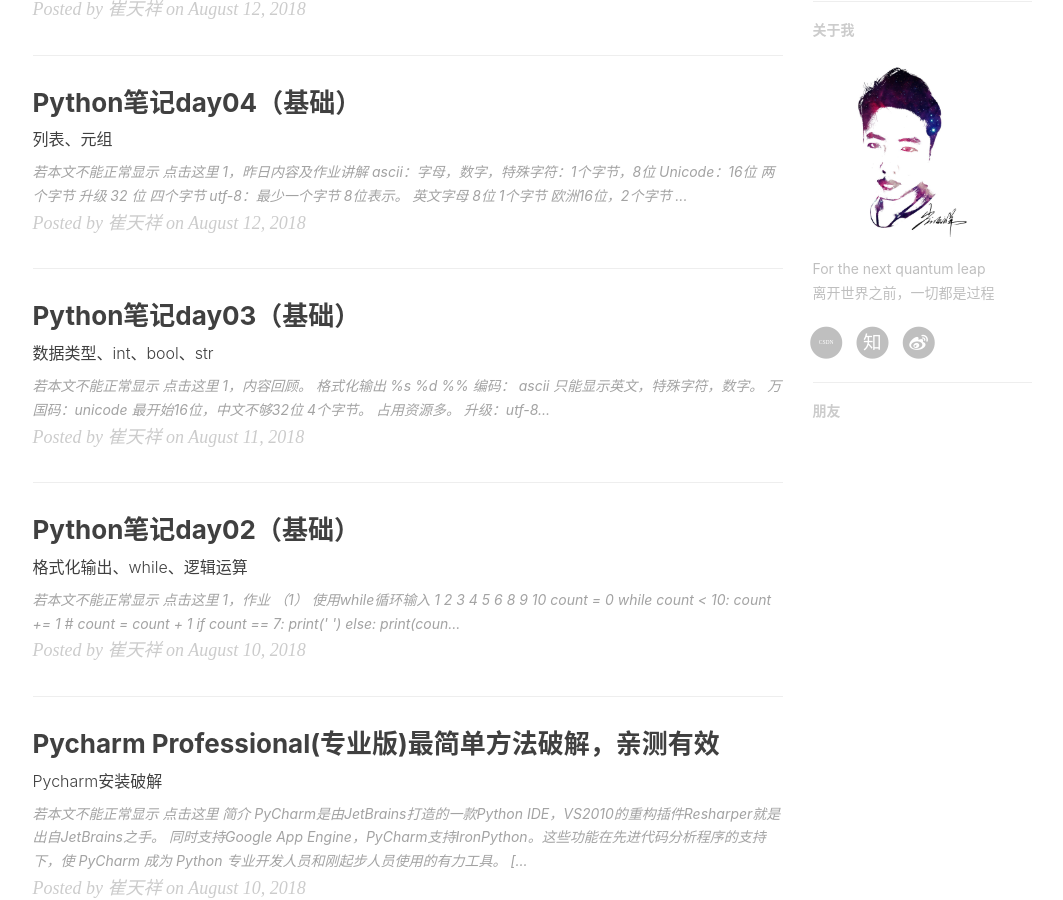
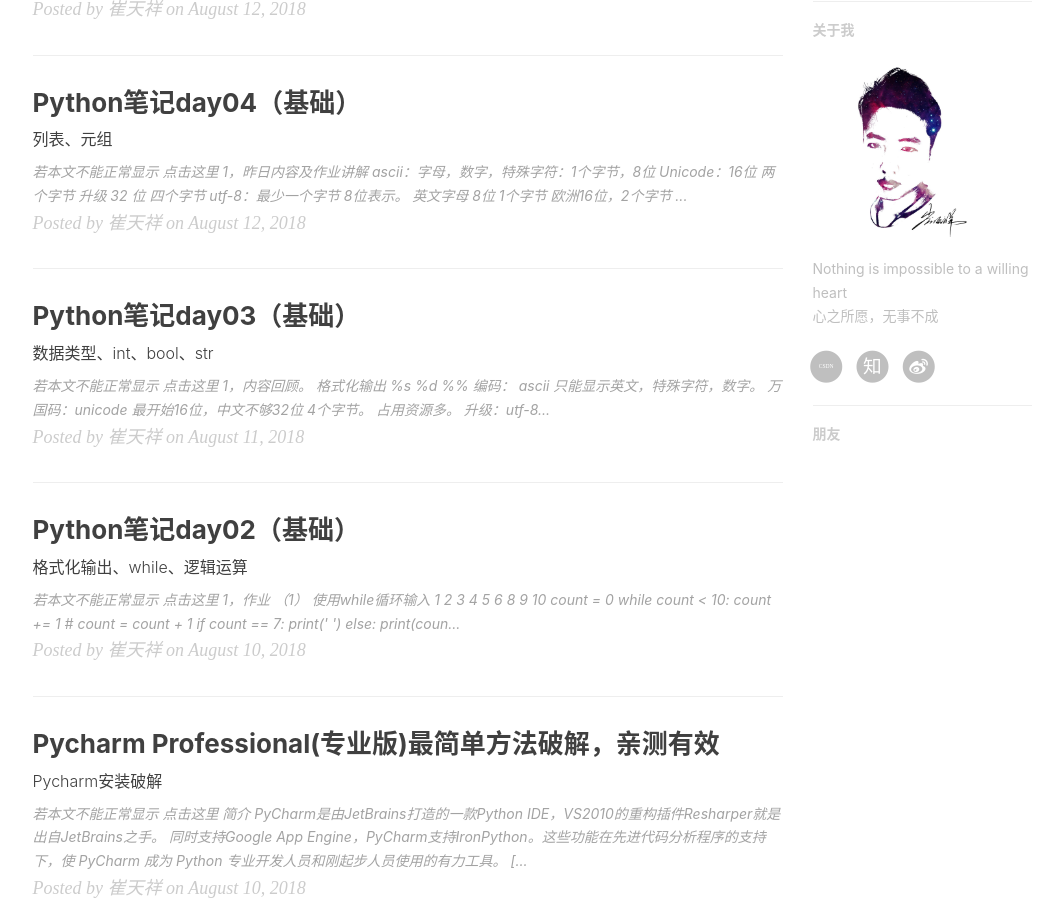
Before and after one commit to cuitianxiang100/cuitianxiang100.github.io, a Jekyll site: the page built from index.html, in a window 1280 px wide and 900 px high, scrolled down 596 px. Shown: the whole window, without its empty margins (135-1198 px from the left). Built offline with Jekyll 4.4.1, drawn with Linux system fonts in a browser that asks for light colours; nearby versions of some CDN libraries; the list of posts is cut into pages by our own code; comment, search, counter and statistics services are not loaded.

Commit message:
Update _config.yml

```diff
--- a/_config.yml
+++ b/_config.yml
@@ -72,7 +72,7 @@ ga_domain: dspwj.cn
 
 # Sidebar settings
 sidebar: true                           # whether or not using Sidebar.
-sidebar-about-description: "For the next quantum leap<br>离开世界之前，一切都是过程"
+sidebar-about-description: "Nothing is impossible to a willing heart<br>心之所愿，无事不成"
 sidebar-avatar: /img/avatar-hux-ny.jpg      # use absolute URL, seeing it's used in both `/` and `/about/`
 
 
```
